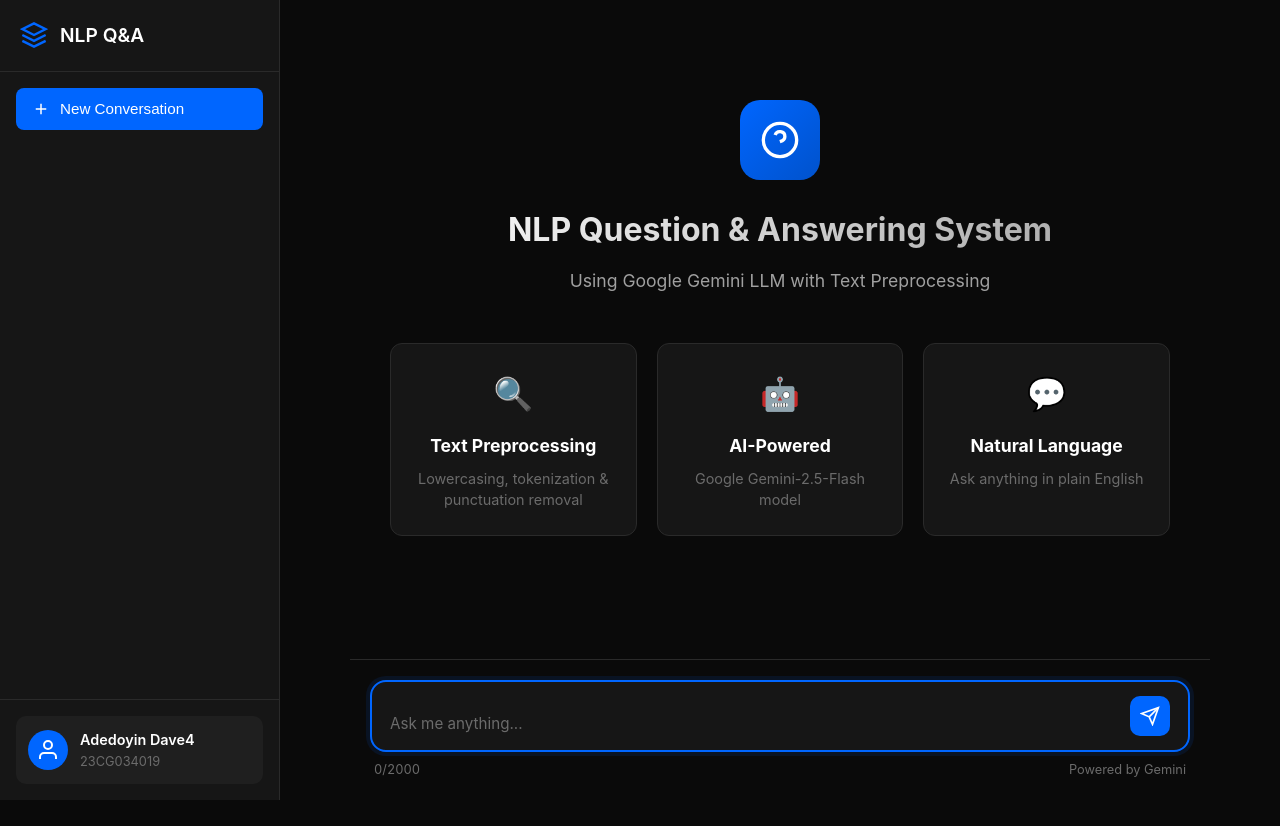
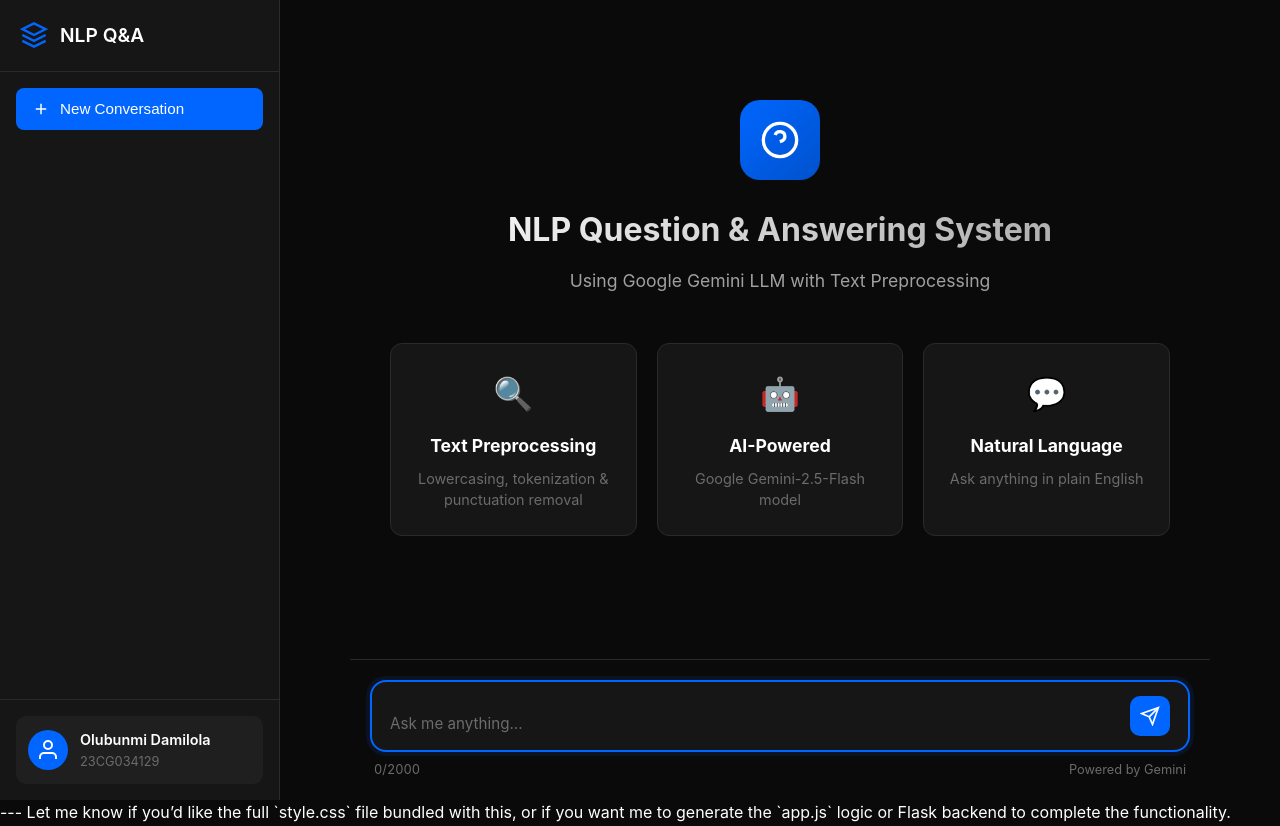
Before and after one commit to DamilolaOlubunmi/LLM_QA_Project_OlubunmiDamilola_23CG034129, a Flask app: page / in a window 1280 px wide. Before the commit the page ends 800 px from the top, so only its background shows below. Run offline with Flask 3, Linux system fonts and the light colour scheme.

Commit message:
Some corrections

```diff
--- a/LLM_QA_hosted_webGUI_link.txt
+++ b/LLM_QA_hosted_webGUI_link.txt
@@ -2,7 +2,7 @@
 Matric Number: 23CG034129
 
 Live URL: https://llm-qa-adedoyin-23cg034019.onrender.com
-GitHub Repository: https://github.com/InvestorDod/LLM_QA_ADEDOYIN_23CG034019
+GitHub Repository: https://github.com/DamilolaOlubunmi/LLM_QA_Project_OlubunmiDamilola_23CG034129
 
 Instructions:
 1. Deploy the application to Render.com
--- a/app.py
+++ b/app.py
@@ -199,7 +199,7 @@
     print("\n" + "=" * 70)
     print("  NLP Question & Answering System")
     print("  Using Google Gemini LLM with Text Preprocessing")
-    print("  Student: Adedoyin Dave4 (23CG034019)")
+    print("  Student: Olubunmi Damilola (23CG034129)")
     print("=" * 70)
 
     if not Config.GEMINI_API_KEY:
--- a/runtime.txt
+++ /dev/null
@@ -1 +0,0 @@
-python-3.13.7
--- a/templates/index.html
+++ b/templates/index.html
@@ -1,10 +1,10 @@
 <!DOCTYPE html>
 <html lang="en">
 <head>
-    <meta charset="UTF-8">
-    <meta name="viewport" content="width=device-width, initial-scale=1.0">
-    <title>NLP Q&A System | Adedoyin Dave4</title>
-    <link rel="stylesheet" href="{{ url_for('static', filename='style.css') }}">
+  <meta charset="UTF-8" />
+  <meta name="viewport" content="width=device-width, initial-scale=1.0"/>
+  <title>NLP Q&A System | Dami Wura</title>
+  <link rel="stylesheet" href="static/style.css" />
 </head>
 <body>
   <div class="app-container">
@@ -44,8 +44,8 @@
             </svg>
           </div>
           <div class="student-details">
-                        <div class="student-name">Adedoyin Dave4</div>
-                        <div class="student-matric">23CG034019</div>
+            <div class="student-name">Olubunmi Damilola</div>
+            <div class="student-matric">23CG034129</div>
           </div>
         </div>
       </div>
@@ -92,8 +92,7 @@
           <form id="questionForm" class="input-form">
             <div class="input-group">
               <textarea
-                                id="questionInput"
-                                placeholder="Ask me anything..."
+                id="questionInput" placeholder="Ask me anything..."
                 rows="1"
                 maxlength="2000"
                 required
@@ -121,3 +120,7 @@
   <script src="{{ url_for('static', filename='app.js') }}"></script>
 </body>
 </html>
+
+---
+
+Let me know if you’d like the full `style.css` file bundled with this, or if you want me to generate the `app.js` logic or Flask backend to complete the functionality.
```
Also changed, not shown: LLM_QA_CLI.py (+4 -4 lines). Lines whose indentation alone changed are shown as unchanged.
